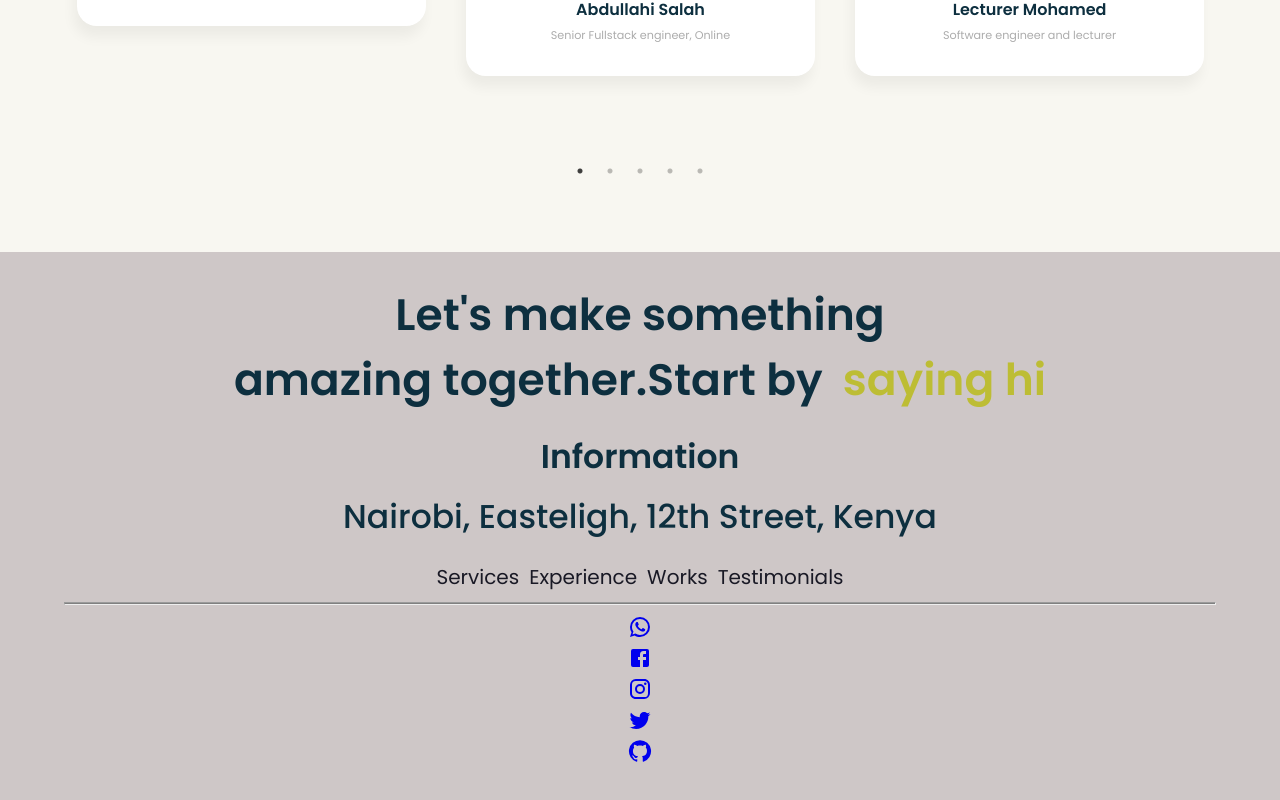
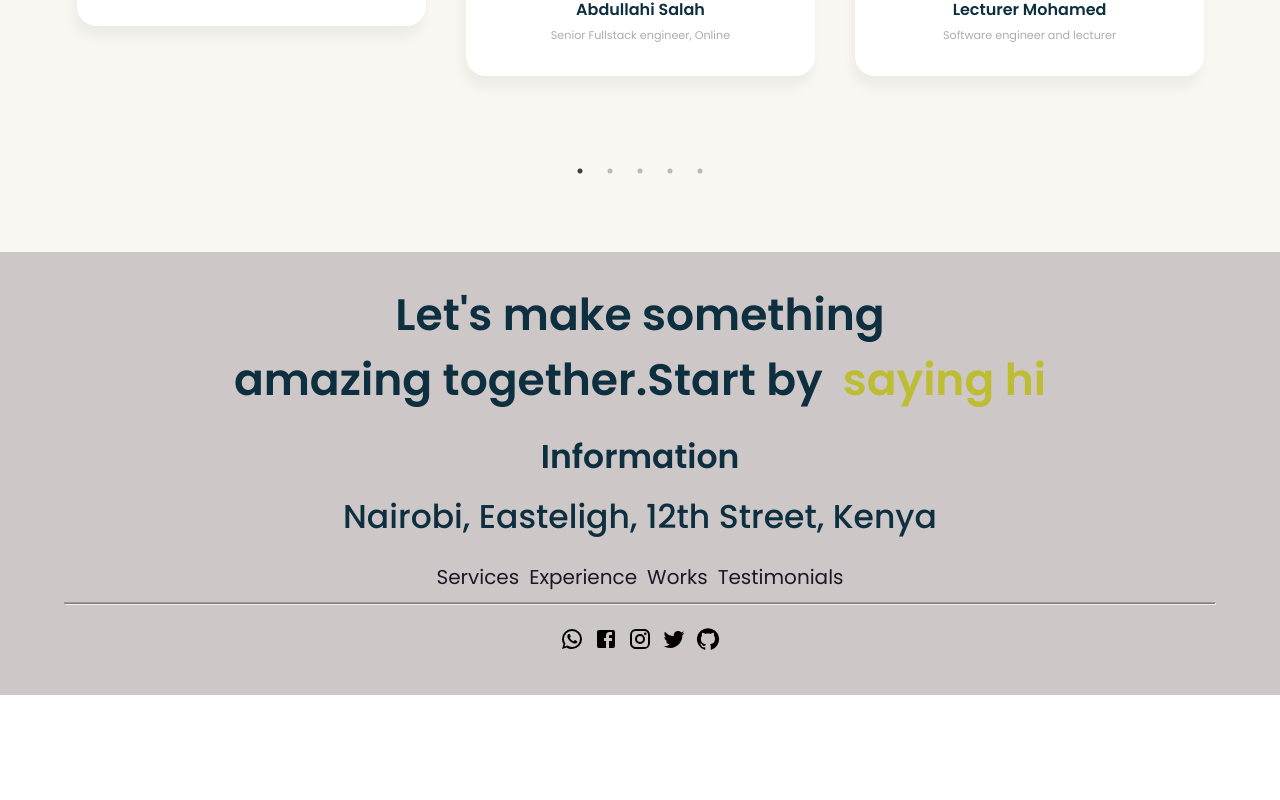
Before and after one commit to Abdirizackmasta/Portfoliov2, a React (Vite) app: page / in a window 1280 px wide. Shown: the part 3284-4084 px from the top of the page. After the commit the page ends 3979 px from the top, so only its background shows below. Built offline with nearby package versions, Linux system fonts and the light colour scheme.

Commit message:
modified the footer layout design

```diff
--- a/src/components/Footer/Footer.module.css
+++ b/src/components/Footer/Footer.module.css
@@ -62,3 +62,13 @@
 .header{
   font-weight: 600;
 }
+.social ul{
+  display: flex;
+  list-style: none;
+  justify-content: center;
+  gap: 10px;
+}
+.social ul li a{
+  font-size: 33px;
+  color: #000;
+}
```
